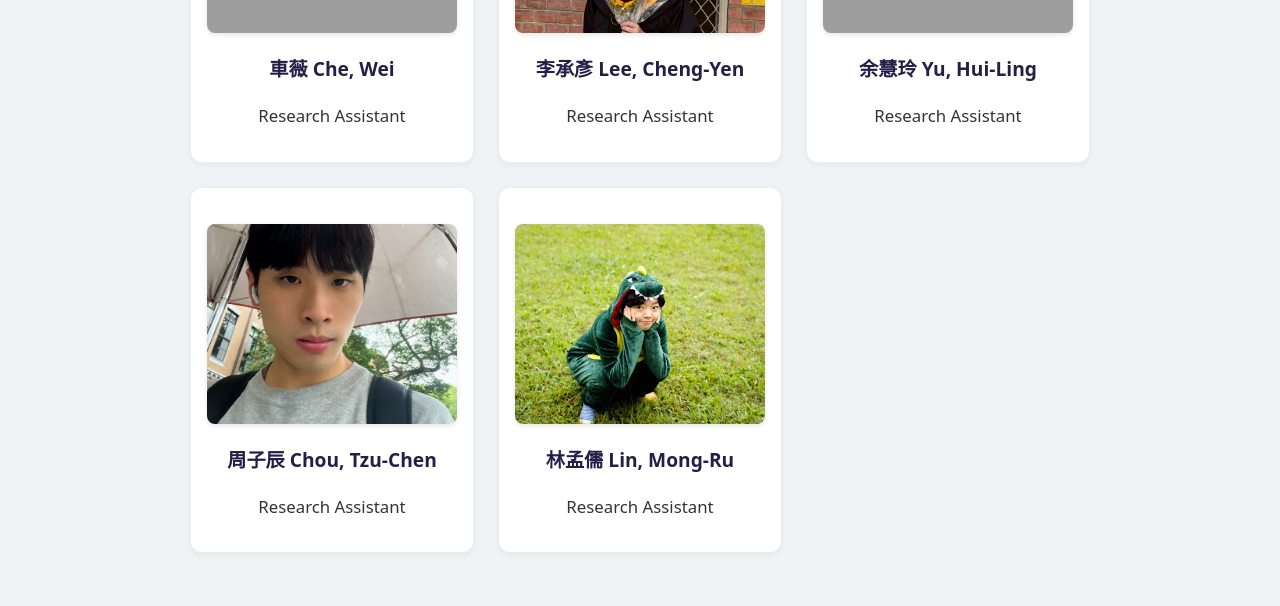
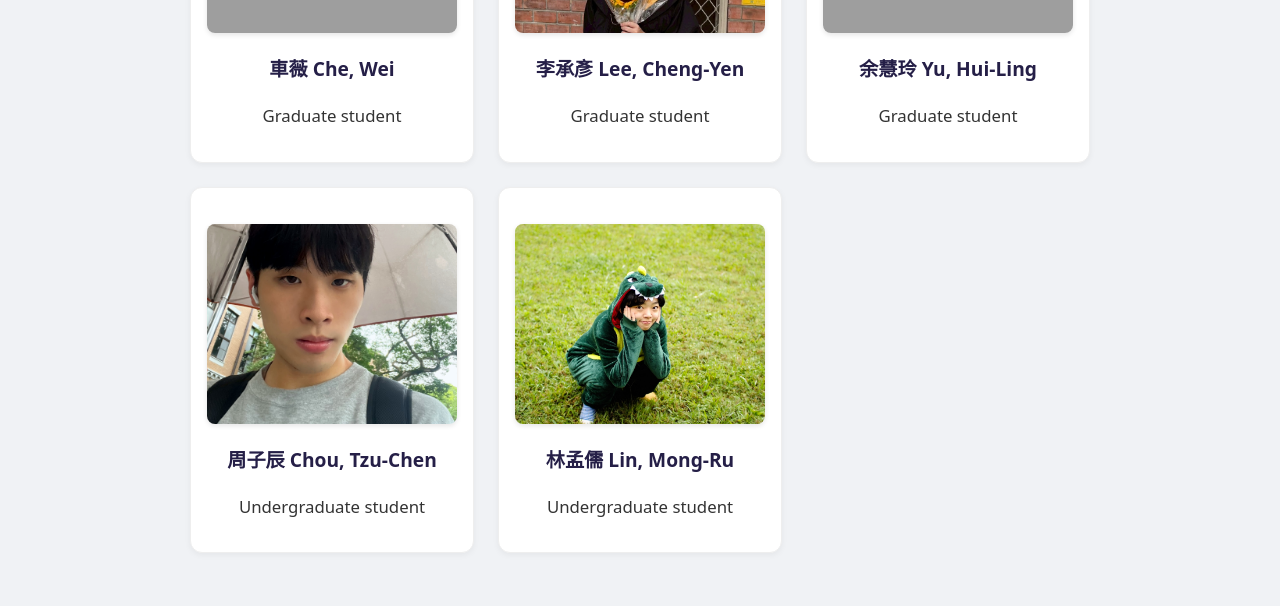
Before and after one commit to ntumaylab/maylab-website, a Jekyll site: the page built from people/team.html, in a window 1280 px wide and 900 px high, scrolled down 276 px. Shown: the part 156-762 px from the top of the window. Built offline with Jekyll 4.4.1, drawn with Linux system fonts in a browser that asks for light colours; grey boxes are pictures that could not be loaded.

Commit message:
Update team.yml

```diff
--- a/_data/team.yml
+++ b/_data/team.yml
@@ -1,21 +1,21 @@
 # Sample members data
 - name: 車薇 Che, Wei
-  role: Research Assistant
+  role: Graduate student
   image: 車薇.jpg
 
 - name: 李承彥 Lee, Cheng-Yen
-  role: Research Assistant
+  role: Graduate student
   image: 李承彥.jpeg
 
 - name: 余慧玲 Yu, Hui-Ling
-  role: Research Assistant
+  role: Graduate student
   image: 余慧玲.jpg
 
 - name: 周子辰 Chou, Tzu-Chen
-  role: Research Assistant
+  role: Undergraduate student
   image: 周子辰.JPG
 
 
 - name: 林孟儒 Lin, Mong-Ru
-  role: Research Assistant
+  role: Undergraduate student
   image: 林孟儒.jpg
```
